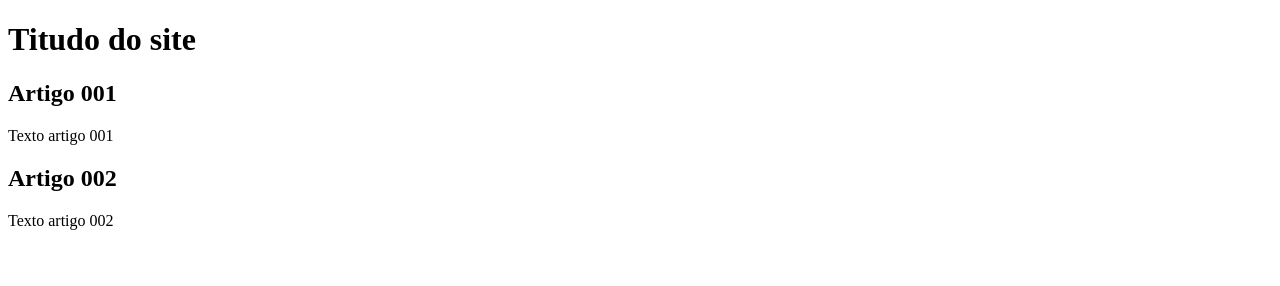
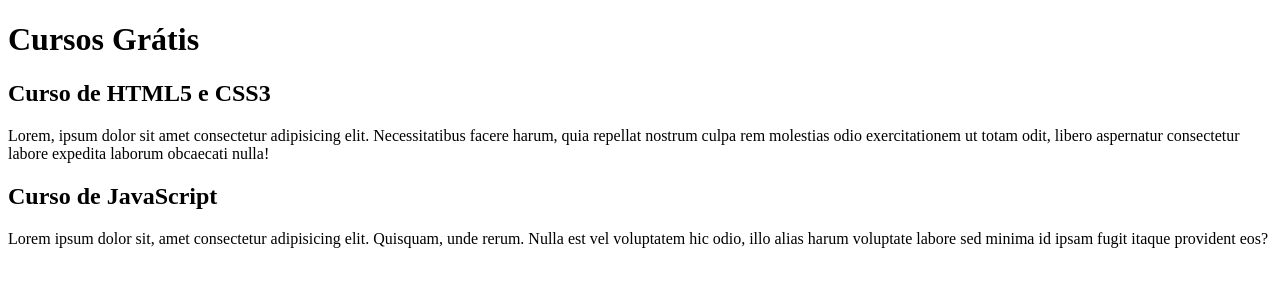
Before and after one commit to Kayque-Cassiano/projeto-site, a plain HTML site: page index.html in a window 1280 px wide. Drawn offline with Linux system fonts and the light colour scheme.

Commit message:
Comecei a escrever o conteúdo

```diff
--- a/index.html
+++ b/index.html
@@ -8,15 +8,15 @@
 <body>
     <main>
         <header>
-            <h1>Titudo do site</h1>
+            <h1>Cursos Grátis</h1>
         </header>
         <article>
-            <h2>Artigo 001</h2>
-            <p>Texto artigo 001</p>
+            <h2>Curso de HTML5 e CSS3</h2>
+            <p>Lorem, ipsum dolor sit amet consectetur adipisicing elit. Necessitatibus facere harum, quia repellat nostrum culpa rem molestias odio exercitationem ut totam odit, libero aspernatur consectetur labore expedita laborum obcaecati nulla!</p>
         </article>
         <article>
-            <h2>Artigo 002</h2>
-            <p>Texto artigo 002</p>
+            <h2>Curso de JavaScript</h2>
+            <p>Lorem ipsum dolor sit, amet consectetur adipisicing elit. Quisquam, unde rerum. Nulla est vel voluptatem hic odio, illo alias harum voluptate labore sed minima id ipsam fugit itaque provident eos?</p>
         </article>
     </main>
 </body>
```
